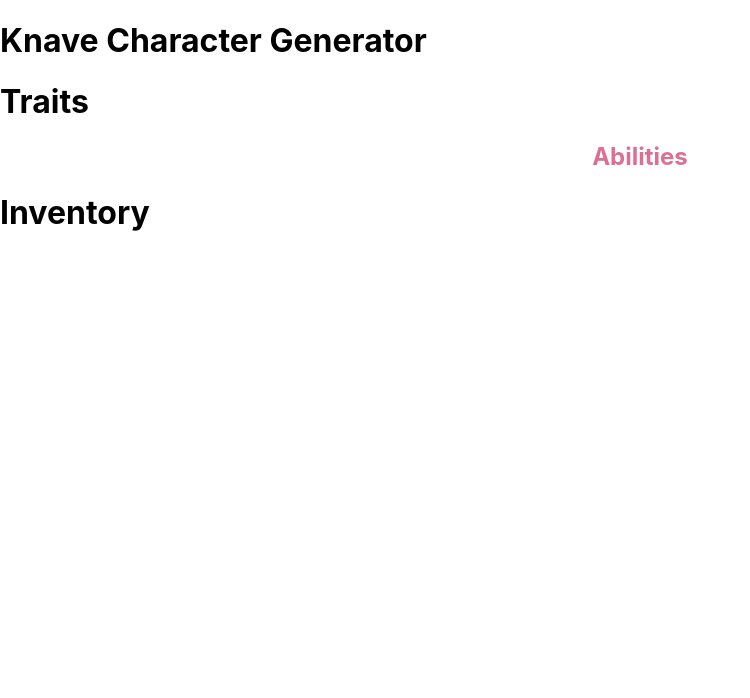
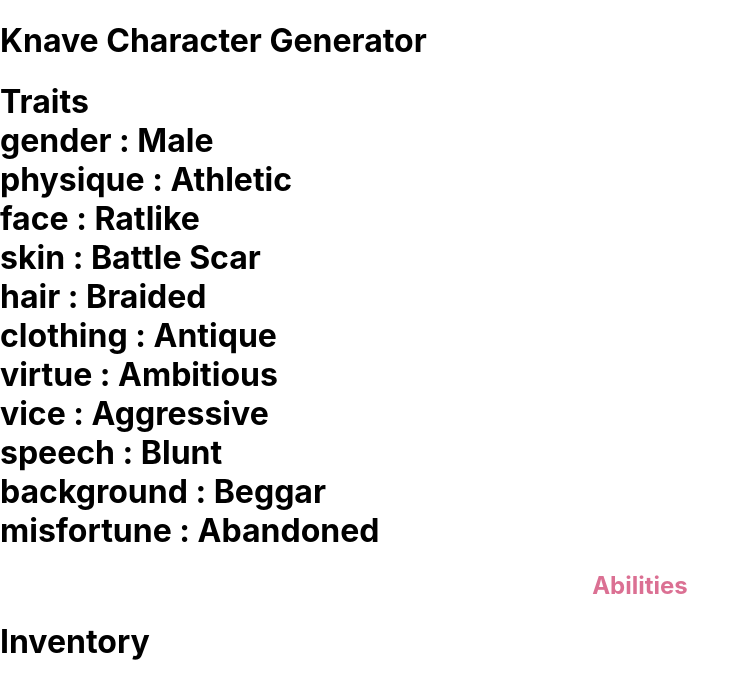
Before and after one commit to tylergreason/knave-character-generator, a React (Create React App) app: page / in a window 1280 px wide. Shown: the top 698 px of the page, without its empty margins (0-750 px from the left). Built offline with nearby package versions, Linux system fonts and the light colour scheme.

Commit message:
All trait key value pairs now rendering as divs

```diff
--- /dev/null
+++ b/src/components/TraitCard.js
@@ -0,0 +1,12 @@
+import React, {Component} from 'react'
+import { connect } from 'react-redux'
+
+const TraitCard = props => {
+    return (
+        <div>
+            {`${props.traitName} : ${props.traitValue}`}
+        </div>
+    )
+}
+
+export default TraitCard
--- a/src/components/Traits.js
+++ b/src/components/Traits.js
@@ -1,12 +1,28 @@
 import React, { Component } from 'react';
 import { connect } from 'react-redux'
+import TraitCard from './TraitCard'
 
 class Traits extends Component {
+
+    // function to make trait cards for each trait
+    renderTraitCards = traits => {
+        return Object.keys(traits).map((key, value) => {
+            console.log(key)
+            console.log(traits[key])
+            return <TraitCard
+                traitName={key}
+                traitValue={traits[key]}
+            ></TraitCard>
+        })
+    }
+
     render(){
         return(
             <>
                 <h1>
                     Traits
+                    {/* <br></br> */}
+                    {this.renderTraitCards(this.props.traits)}
                 </h1>
             </>
         )
```
